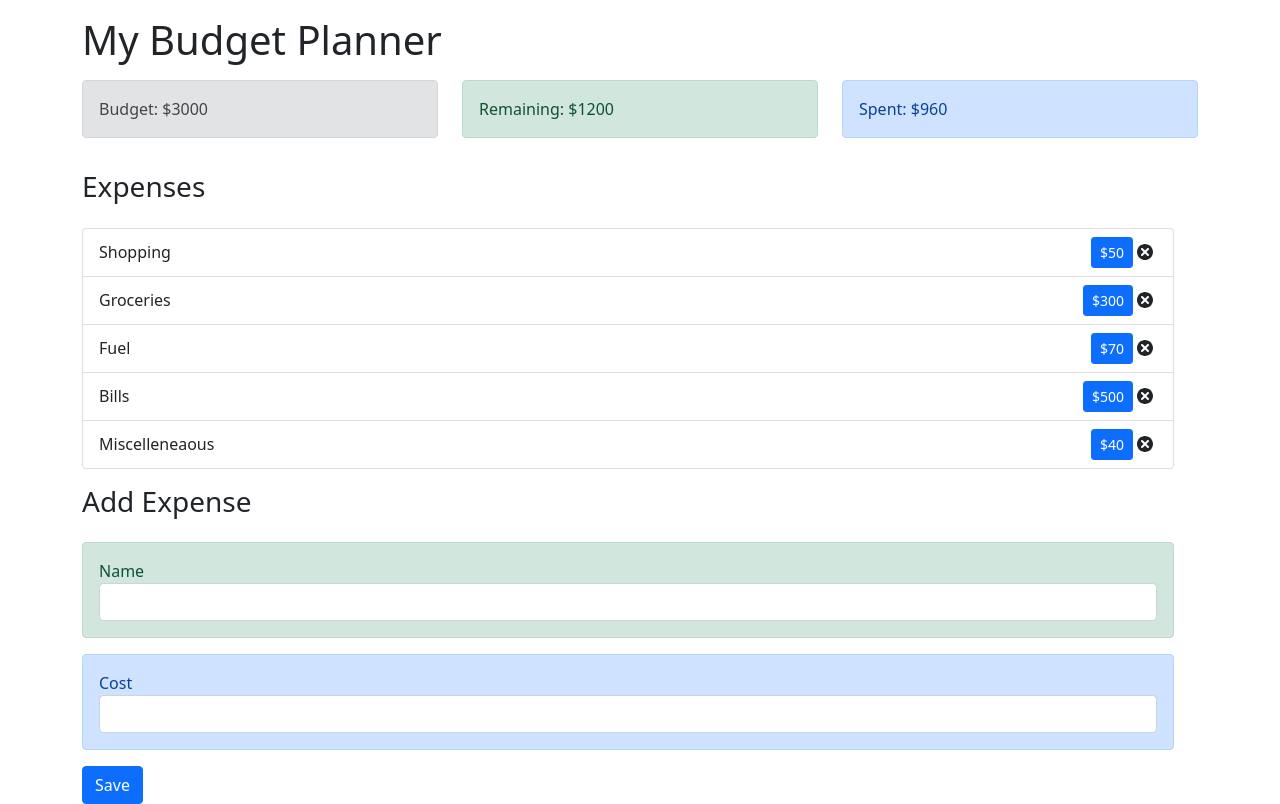
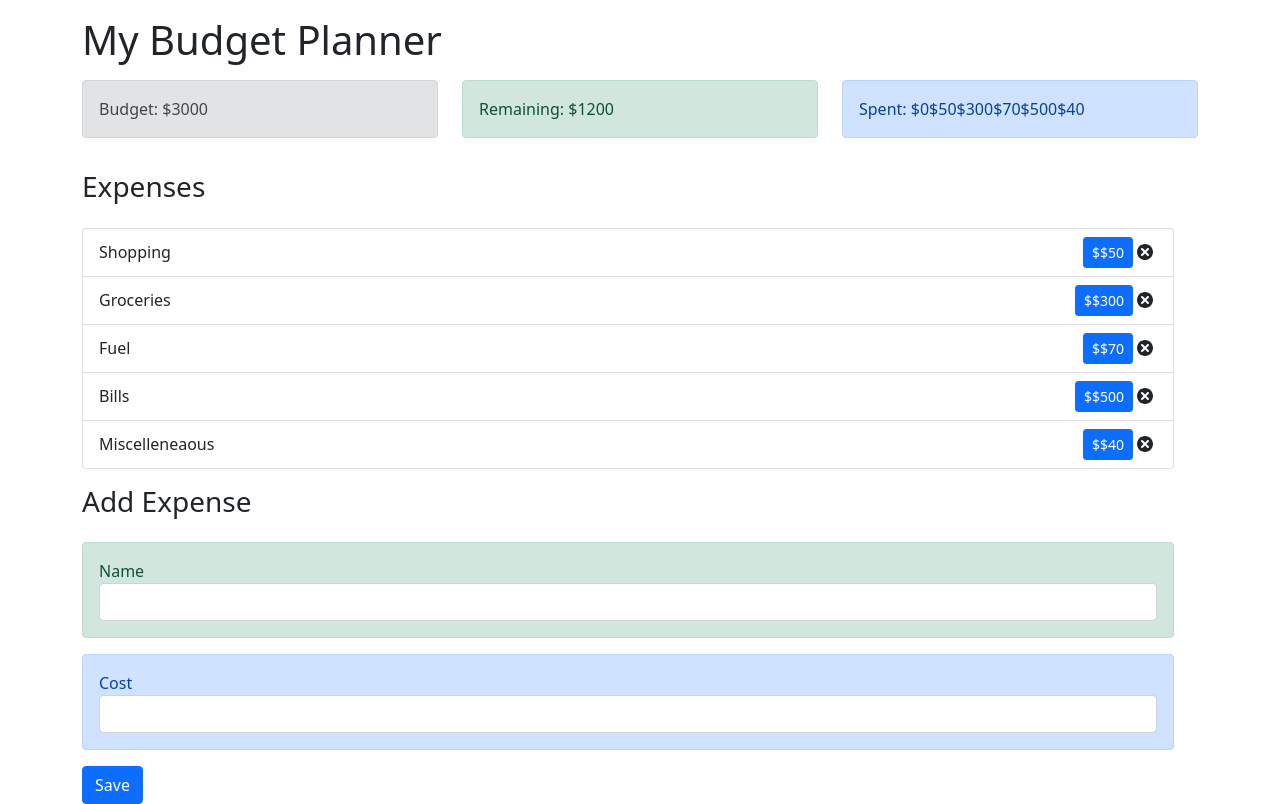
Before and after one commit to akshathakulkarni/myBudget, a React (Create React App) app in the folder my_budget/: page / in a window 1280 px wide. Built offline with nearby package versions, Linux system fonts and the light colour scheme.

Commit message:
Update the total expense spent to make use of total value from the Context

```diff
--- a/my_budget/src/components/ExpenseItem.js
+++ b/my_budget/src/components/ExpenseItem.js
@@ -9,7 +9,7 @@ const ExpenseItem = (props) => {
       {props.name}
       <div>
         <span className='btn btn-sm btn-primary mr-3'>
-          {props.cost}
+          ${props.cost}
         </span>
         <TiDelete size='1.5em'></TiDelete>
       </div>
--- a/my_budget/src/components/ExpenseTotal.js
+++ b/my_budget/src/components/ExpenseTotal.js
@@ -1,9 +1,16 @@
-import React from 'react';
+import React, {useContext} from 'react';
+import { AppContext } from '../context/AppContext';
 
 const ExpenseTotal = () => {
+  const {expenses} = useContext(AppContext);
+
+  const totalSpent = expenses.reduce((total, item) => {
+    return (total = total + item.cost);
+  }, 0);
+
   return (
     <div className='alert alert-primary'>
-      <span>Spent: $960</span>
+      <span>Spent: ${totalSpent}</span>
     </div>
   );
 };
```
